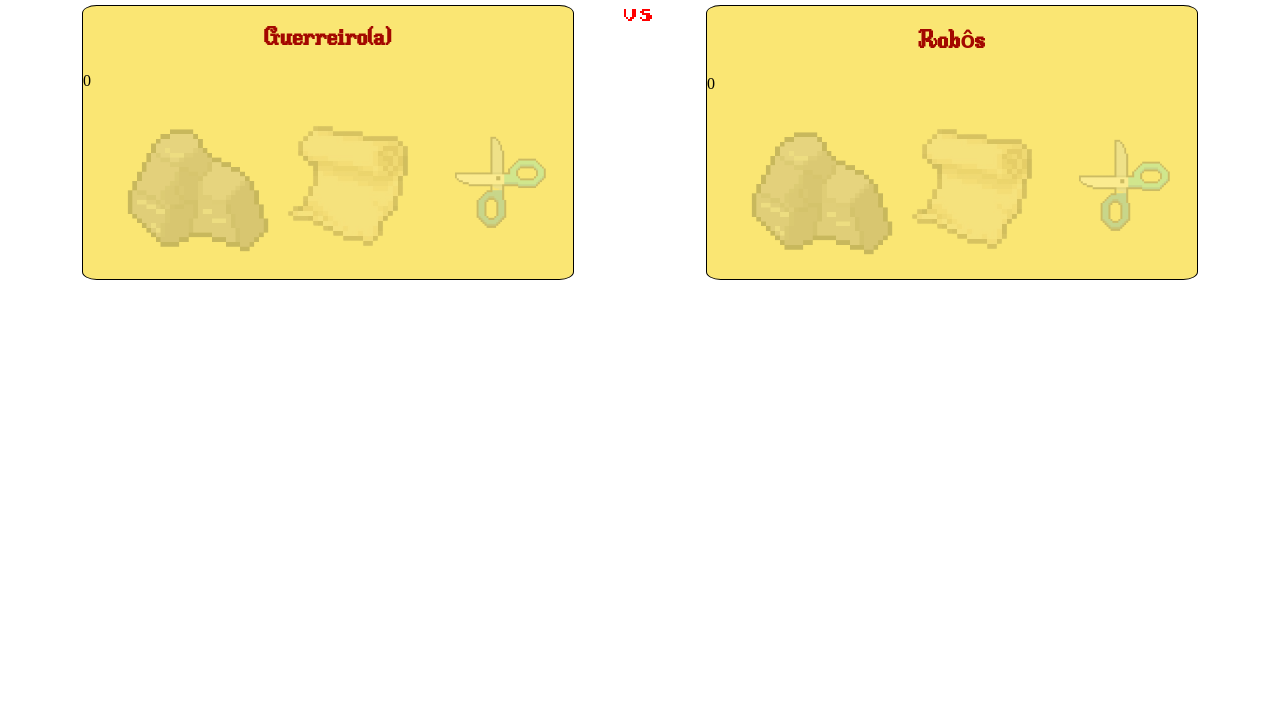
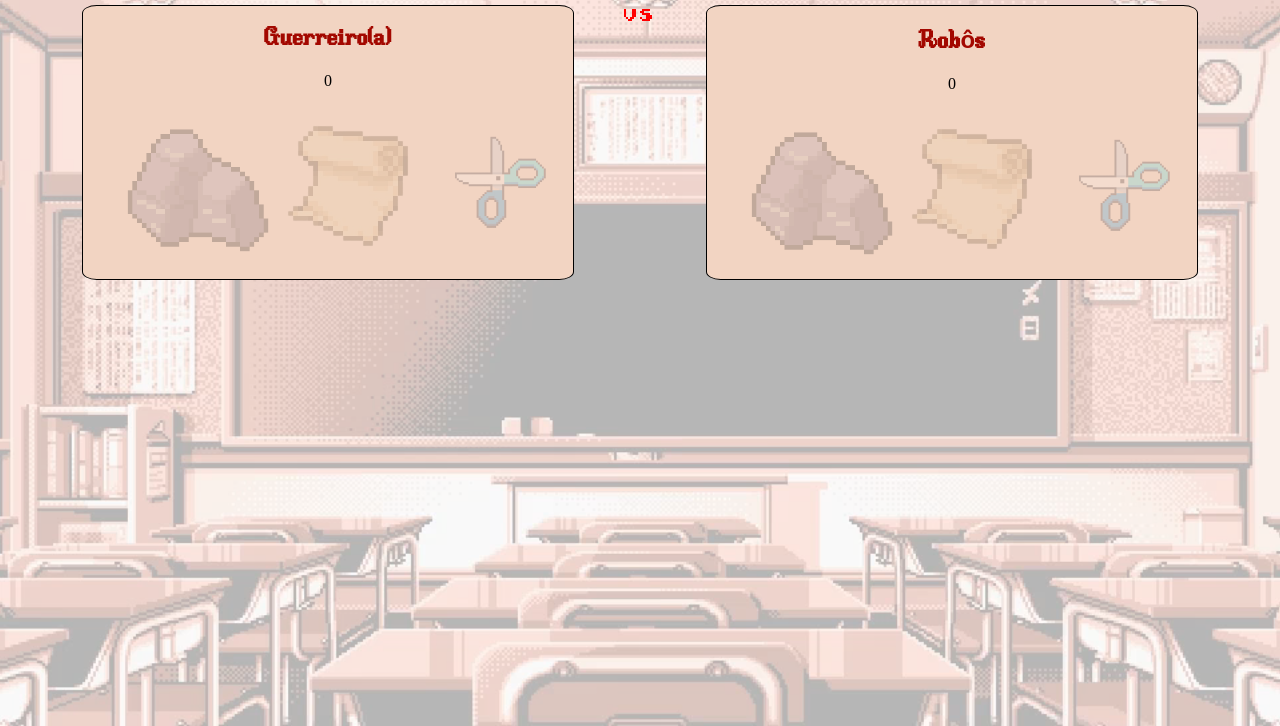
Before and after one commit to SirHektor/Pedra-Papel-Tesoura, a plain HTML site: page Pedra Papel e Tesoura/index.html in a window 1280 px wide. Shown: the part 74-800 px from the top of the page. Drawn offline with Linux system fonts and the light colour scheme.

Commit message:
animação feita no css

```diff
--- a/Pedra Papel e Tesoura/index.html
+++ b/Pedra Papel e Tesoura/index.html
@@ -58,7 +58,7 @@
         <!-- Div principal -->
         <div id="mensagem">&nbsp;</div>
     </div>
-    <div id="cenario">
+    <div id="cenario"></div>
 
     </div>
     <script src="main.js"></script>
--- a/Pedra Papel e Tesoura/style.css
+++ b/Pedra Papel e Tesoura/style.css
@@ -17,11 +17,14 @@ ul#jogadorEscolha li a.selecionado,
 ul#computadorEscolha li a.selecionado {
     opacity: 1;
     transition: ease-in-out 0.3s;
+    transform: translate(-10px);
+
 }
 
 ul#jogadorEscolha li a,
 ul#computadorEscolha li a {
     opacity: 0.2;
+    transition: ease-in-out 0.3s;
 }
 img{
     height: 150px;
@@ -39,17 +42,17 @@ img{
 #mensagem {
     display: flex;
     justify-content: center;
-    margin-top: 10px;
+    margin-top: 40px;
 }
 #jogador {
     margin-right: 50px;
-    background-color: #FAE673;
+    background-color: #F2D4C2;
     border: 1px solid;
     border-radius: 3%;
 }
 #computador {
     margin-left: 50px;
-    background-color: #FAE673;
+    background-color: #F2D4C2;
     border: 1px solid;
     border-radius: 3%;
 }
@@ -77,7 +80,7 @@ h2 {
 }
 #mensagem {
     font-family: birch, sans-serif;
-    color: #D9740B;
+    color: #400601;
 }
 #jogadorPontos {
     display: flex;
@@ -87,3 +90,32 @@ h2 {
     font-family: gameboy, sans-serif;
     color: red;
 }
+#jogadorPontos {
+    display: flex;
+    justify-content: center;
+}
+#computadorPontos {
+    display: flex;
+    justify-content: center;
+}
+@keyframes moveBackground {
+    0%, 100% {
+        background-position: 0 0;
+    }
+    50% {
+        background-position: 100% 100%;
+    }
+}
+
+#cenario {
+    position: fixed;
+    top: 0;
+    left: 0;
+    width: 100%;
+    height: 100%;
+    background-image: url('img/tumblr_p6xagkwe0s1wp00e8o1_1280.png');
+    background-size: cover;
+    opacity: 0.3; /* Opacidade desejada para a imagem de fundo */
+    animation: moveBackground 20s linear infinite; /* Aplicando a animação ao fundo */
+    z-index: -1; /* Coloca a div atrás do conteúdo principal */
+}
```
Also changed, not shown: Pedra Papel e Tesoura/img/tumblr_p6xagkwe0s1wp00e8o1_1280.png (added).
